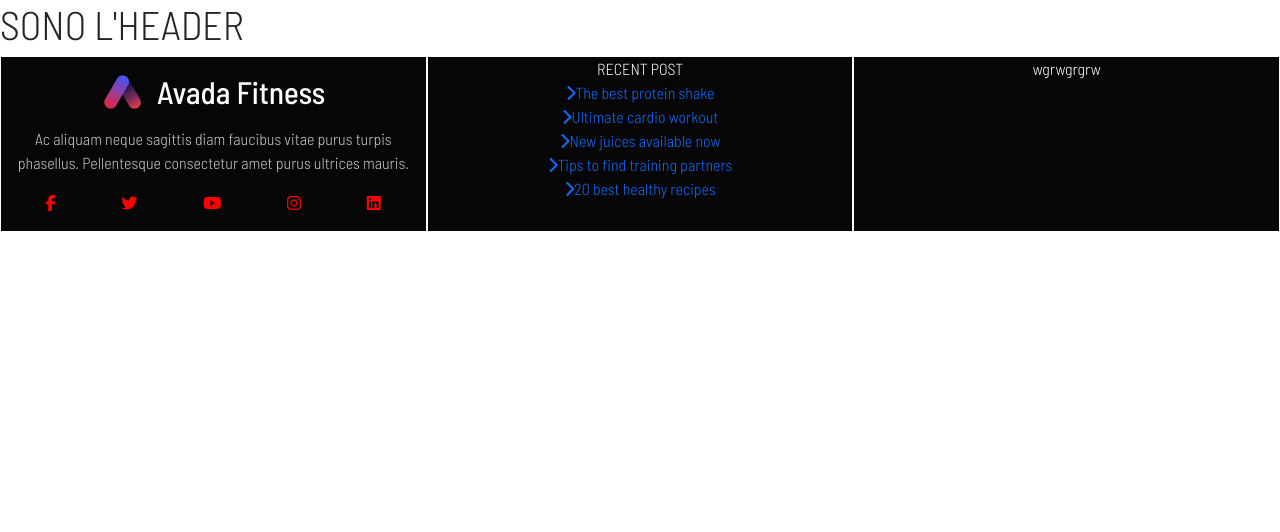
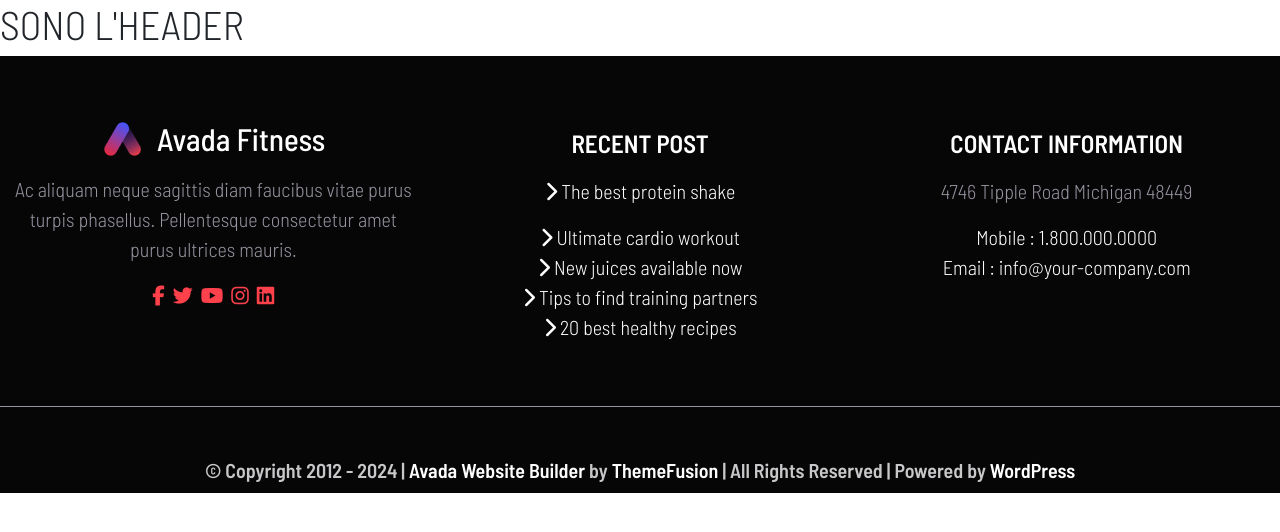
Before and after one commit to emilianogastaldo/proj-html-vuejs, a Vue app: page / in a window 1280 px wide. Shown: the top 532 px of the page. Built offline with nearby package versions, Linux system fonts and the light colour scheme.

Commit message:
add static footer

```diff
--- a/src/components/AppFooter.vue
+++ b/src/components/AppFooter.vue
@@ -6,58 +6,71 @@ export default {
 
 <template>
     <!-- Claudio -->
-    <footer class="container">
+    <footer class="container text-center">
         <div class="footer-top">
-            <div class="row row-cols-3 text-center">
-                <div class="col border-white border">
+            <div class="row row-cols-3 py-5">
+                <div class="col">
                     <img src="../assets/images/logo.png" alt="" class="my-3">
                     <p>
                         Ac aliquam neque sagittis diam faucibus vitae purus turpis phasellus. Pellentesque consectetur amet
                         purus ultrices mauris.
                     </p>
-                    <ul class="d-flex justify-content-around">
+                    <ul class="d-flex justify-content-center gap-2">
                         <li>
-                            <a href="#"><i class="fa-brands fa-facebook-f"></i></a>
+                            <a href="#"><i class="fa-brands fa-facebook-f" title="facebook"></i></a>
                         </li>
                         <li>
-                            <a href="#"><i class="fa-brands fa-twitter"></i></a>
+                            <a href="#"><i class="fa-brands fa-twitter" title="twitter"></i></a>
                         </li>
                         <li>
-                            <a href="#"><i class="fa-brands fa-youtube"></i></a>
+                            <a href="#"><i class="fa-brands fa-youtube" title="youtube"></i></a>
                         </li>
                         <li>
-                            <a href="#"><i class="fa-brands fa-instagram"></i></a>
+                            <a href="#"><i class="fa-brands fa-instagram" title="instagram"></i></a>
                         </li>
                         <li>
-                            <a href="#"><i class="fa-brands fa-linkedin"></i></a>
+                            <a href="#"><i class="fa-brands fa-linkedin" title="linkedin"></i></a>
                         </li>
                     </ul>
                 </div>
-                <div class="col border-white border">
-                    <ul>
-                        <li>RECENT POST</li>
-                        <li>
-                            <a href="#"><i class="fa-solid fa-chevron-right"></i>The best protein shake</a>
+                <div class="col pt-4">
+                    <h5>RECENT POST</h5>
+                    <ul class="footer-menu">
+                        <li class="pb-3">
+                            <a href="#"><i class="fa-solid fa-chevron-right me-1"></i>The best protein shake</a>
                         </li>
                         <li>
-                            <a href="#"><i class="fa-solid fa-chevron-right"></i>Ultimate cardio workout</a>
+                            <a href="#"><i class="fa-solid fa-chevron-right me-1"></i>Ultimate cardio workout</a>
                         </li>
                         <li>
-                            <a href="#"><i class="fa-solid fa-chevron-right"></i>New juices available now</a>
+                            <a href="#"><i class="fa-solid fa-chevron-right me-1"></i>New juices available now</a>
                         </li>
                         <li>
-                            <a href="#"><i class="fa-solid fa-chevron-right"></i>Tips to find training partners</a>
+                            <a href="#"><i class="fa-solid fa-chevron-right me-1"></i>Tips to find training partners</a>
                         </li>
                         <li>
-                            <a href="#"><i class="fa-solid fa-chevron-right"></i>20 best healthy recipes</a>
+                            <a href="#"><i class="fa-solid fa-chevron-right me-1"></i>20 best healthy recipes</a>
                         </li>
                     </ul>
                 </div>
-                <div class="col border-white border">wgrwgrgrw</div>
-                <!-- fare terza col, fare il footer bottom, sistemare il layout, fare lista per dati dinaminci  -->
+                <div class="col pt-4">
+                    <h5>CONTACT INFORMATION</h5>
+                    <p>4746 Tipple Road Michigan 48449</p>
+                    <div>
+                        Mobile : 1.800.000.0000
+                    </div>
+                    <div>
+                        Email : info@your-company.com
+                    </div>
+                </div>
+                <!--fare il footer bottom, sistemare il layout, fare lista per dati dinaminci  -->
             </div>
         </div>
-        <div class="footer-bottom"></div>
+        <div class="footer-bottom pt-5 pb-2">
+            © Copyright 2012 - 2024 | <span><a href="#">Avada Website Builder</a></span> by <span><a
+                    href="#">ThemeFusion</a></span> | All Rights
+            Reserved | Powered by <span><a href="#">WordPress</a></span>
+        </div>
     </footer>
 </template>
 
@@ -68,9 +81,14 @@ footer {
     background-color: #060607;
     color: white;
     max-width: 100vw;
+    font-size: 20px;
+
+    .row {
+        border-bottom: 1px solid #98939F;
+    }
 
     p {
-        color: #C8C8CA;
+        color: #98939F;
     }
 
     ul {
@@ -82,7 +100,41 @@ footer {
         text-decoration: none;
 
         .fa-brands {
-            color: red;
+            color: #FF414B;
+        }
+
+        .fa-brands:hover {
+            color: #98939F;
+            transition: color 1s;
+        }
+    }
+
+    .footer-menu a {
+        color: white;
+    }
+
+    a:hover {
+        color: #4154FF;
+    }
+
+
+    h5 {
+        font-size: 25px;
+        font-weight: 600;
+        padding-bottom: 10px;
+    }
+
+    .footer-bottom {
+        color: #C8C8CA;
+        font-weight: 600;
+
+        span a {
+            color: white;
+            text-decoration: none;
+        }
+
+        span a:hover {
+            color: #4154FF;
         }
     }
 }
```
